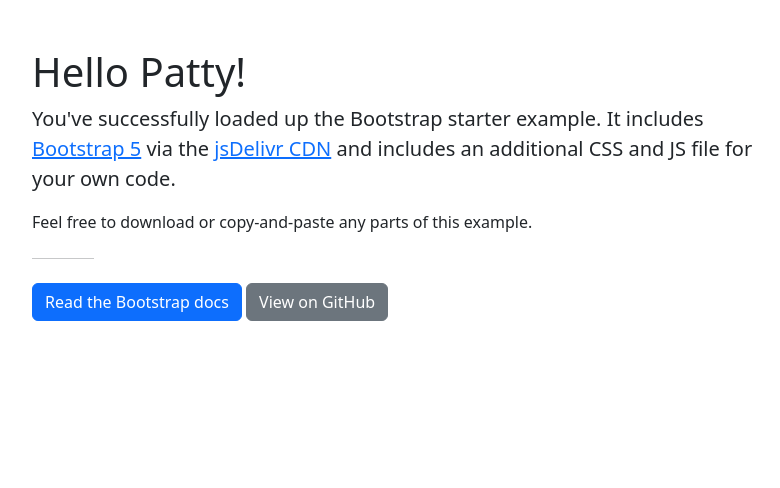
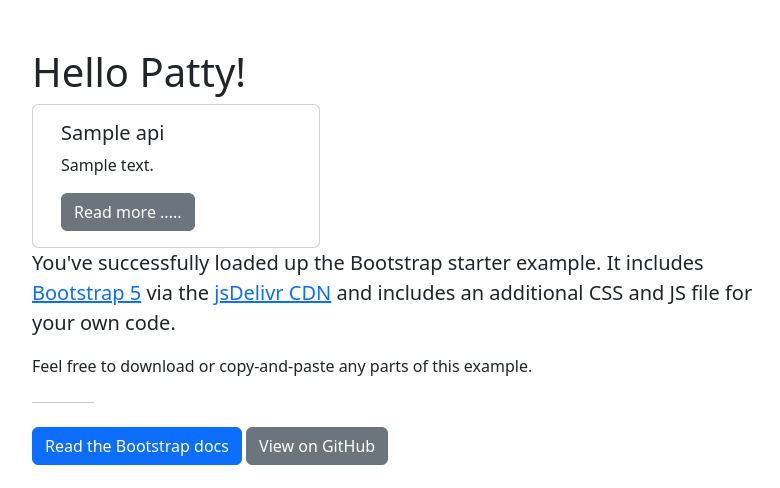
Before and after one commit to bwoysie/cryptonews, a Django app: template crypto/templates/home.html in a window 1280 px wide. Shown: the part 56-544 px from the top of the page, without its empty margins (50-830 px from the left). Run offline with Django 5.2, Linux system fonts and the light colour scheme; the template is opened without the code that fills it: most values are stand-ins (such as "Sample title", 1, 10 or a date in 2020); some libraries are stand-ins or nearby versions.

Commit message:
updated api call

```diff
--- a/crypto/templates/home.html
+++ b/crypto/templates/home.html
@@ -1,6 +1,33 @@
 {% extends 'base.html' %}
 
 {% block content %}
+
     <h1>Hello Patty!</h1>
 
+<div class="container">
+  <div class="row">
+    {% for x in api %}
+      <div class="card" style="width: 18rem;">
+        <!-- <img src="..." class="card-img-top" alt="..."> -->
+        <div class="card-body">
+          <h5 class="card-title">{{x.title}}</h5>
+          <p class="card-text">{{x.body}}</p>
+          <a href="x.url" class="btn btn-secondary">Read more .....</a>
+        </div>
+      </div>
+
+    {% endfor %}
+  </div>
+</div>
+   <!-- <ul>
+
+          <li> {{x.title}} </li>
+
+
+
+    </ul> -->
+
+    <!-- {{api}} -->
+
+    <!-- {console.log(x)} -->
 {% endblock %}
--- a/crypto/views.py
+++ b/crypto/views.py
@@ -1,4 +1,8 @@
 from django.shortcuts import render
 
 def home(request):
-  return render(request, 'home.html',{})
+  import requests
+  import json
+  api_request = requests.get("https://jsonplaceholder.typicode.com/posts/1")
+  api = json.loads(api_request.content)
+  return render(request, 'home.html',{'api':api})
```
